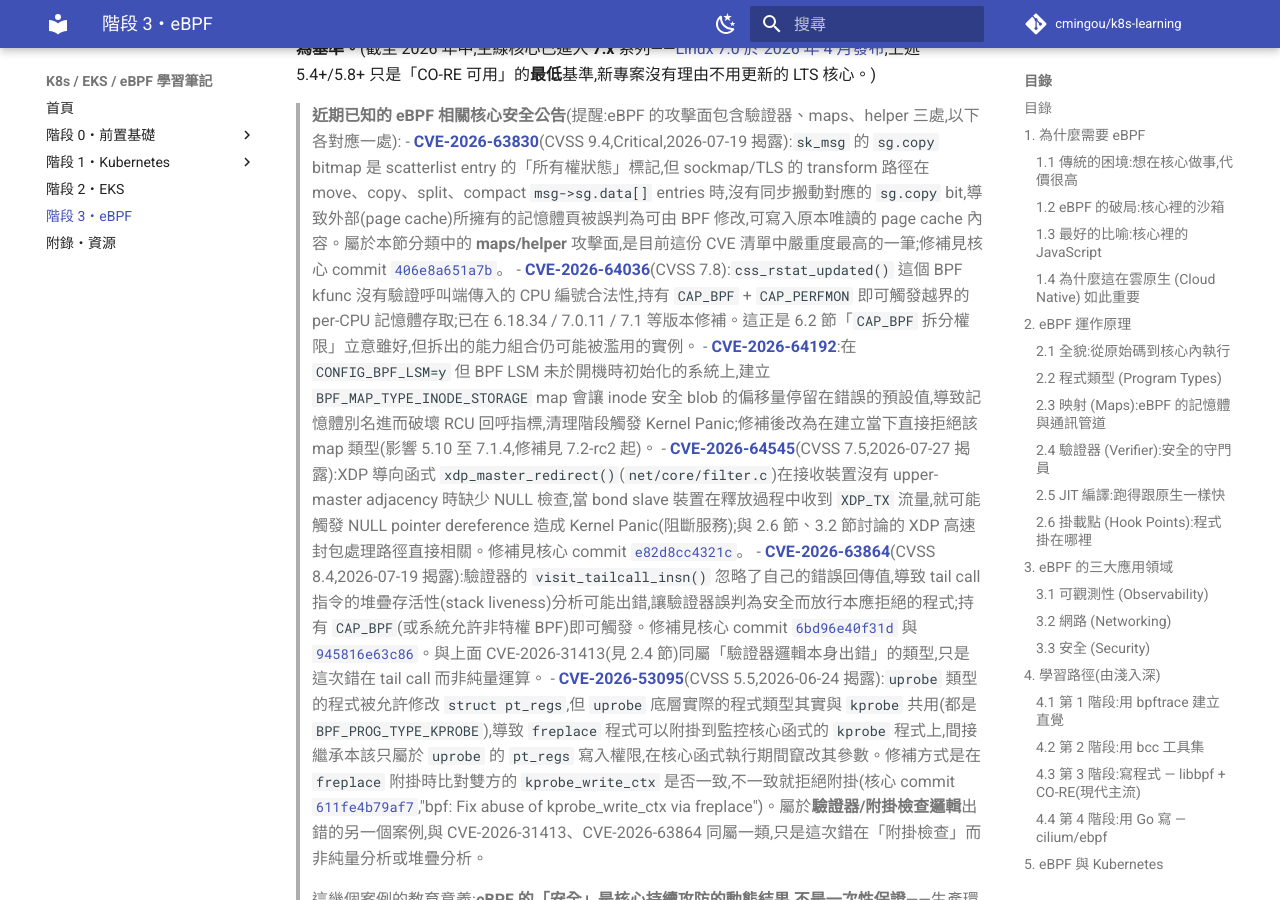
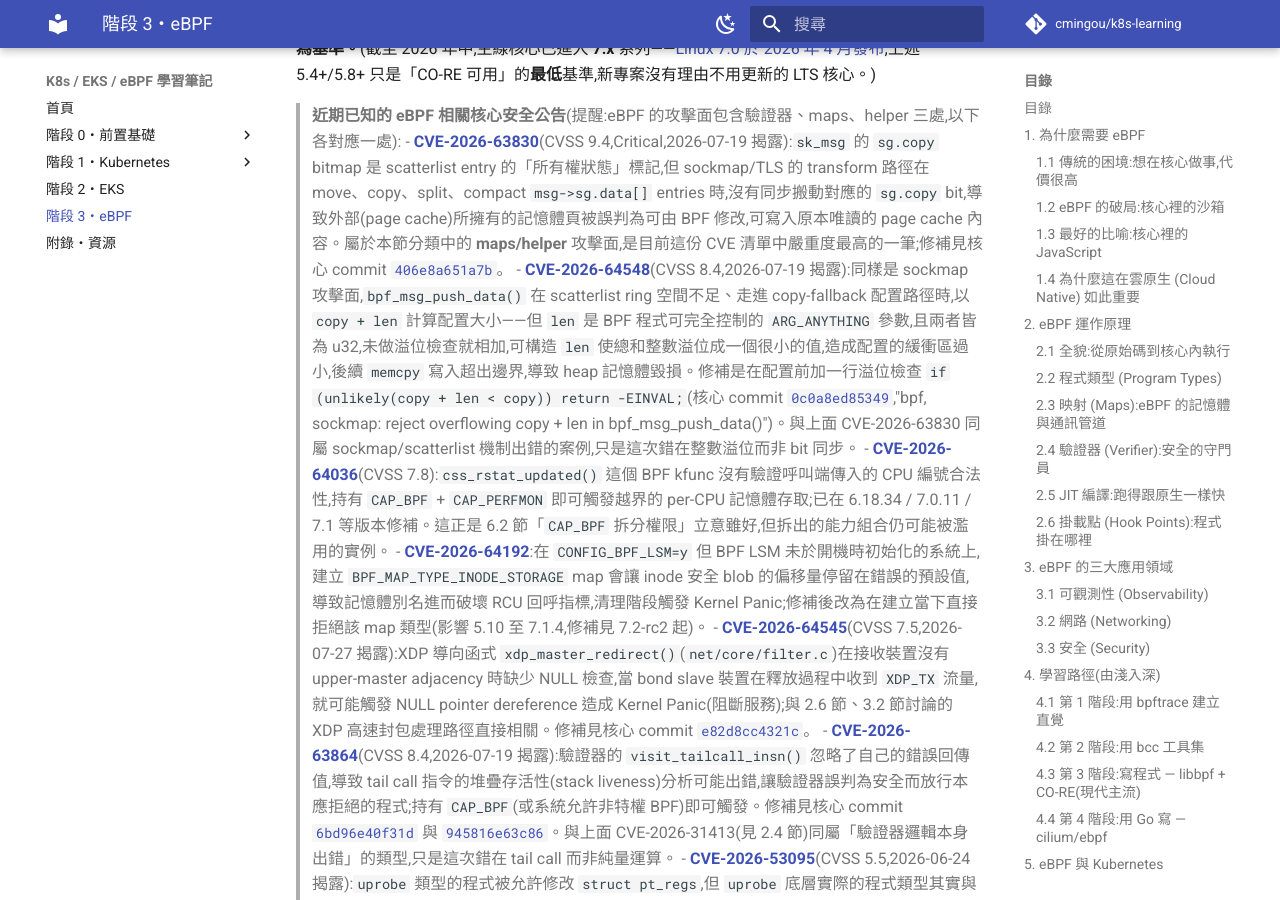
Before and after one commit to cmingou/k8s-learning, an MkDocs documentation site: the page built from docs/03-ebpf/README.md, in a window 1280 px wide and 900 px high, scrolled down 16447 px. Built offline with MkDocs 1.6.1 and Material for MkDocs 9.7.7, drawn with Linux system fonts in a browser that asks for light colours; comment, search, counter and statistics services are not loaded.

Commit message:
Add missing CVE-2026-64548 to eBPF sockmap CVE list
CVE-2026-64548 (CVSS 8.4, disclosed 2026-07-19) was published in the
same batch as the other recent sockmap-related CVE (CVE-2026-63830)
but was missed from the security advisory list. It covers an integer
overflow in bpf_msg_push_data()'s copy-fallback allocation path
(net/core/filter.c), where an attacker-controlled len can wrap
copy + len to a small value, causing an undersized allocation
followed by an out-of-bounds memcpy.

Verified against the Ubuntu Security Notice and the upstream kernel
fix commit.

Source: https://ubuntu.com/security/CVE-2026-64548
Fix commit: https://github.com/torvalds/linux/commit/0c0a8ed85349dae298712d79cb276acfeb794d82

```diff
--- a/docs/03-ebpf/README.md
+++ b/docs/03-ebpf/README.md
@@ -523,6 +523,7 @@ eBPF 的功能與核心版本**強相關**。各功能登場的大致里程碑(
 
 > **近期已知的 eBPF 相關核心安全公告**(提醒:eBPF 的攻擊面包含驗證器、maps、helper 三處,以下各對應一處):
 > - **[CVE-2026-63830](https://ubuntu.com/security/CVE-2026-63830)**(CVSS 9.4,Critical,2026-07-19 揭露):`sk_msg` 的 `sg.copy` bitmap 是 scatterlist entry 的「所有權狀態」標記,但 sockmap/TLS 的 transform 路徑在 move、copy、split、compact `msg->sg.data[]` entries 時,沒有同步搬動對應的 `sg.copy` bit,導致外部(page cache)所擁有的記憶體頁被誤判為可由 BPF 修改,可寫入原本唯讀的 page cache 內容。屬於本節分類中的 **maps/helper** 攻擊面,是目前這份 CVE 清單中嚴重度最高的一筆;修補見核心 commit [`406e8a651a7b`](https://git.kernel.org/linus/406e8a651a7b854c41fecd5117bb282b3a6c2c6b)。
+> - **[CVE-2026-64548](https://ubuntu.com/security/CVE-2026-64548)**(CVSS 8.4,2026-07-19 揭露):同樣是 sockmap 攻擊面,`bpf_msg_push_data()` 在 scatterlist ring 空間不足、走進 copy-fallback 配置路徑時,以 `copy + len` 計算配置大小——但 `len` 是 BPF 程式可完全控制的 `ARG_ANYTHING` 參數,且兩者皆為 u32,未做溢位檢查就相加,可構造 `len` 使總和整數溢位成一個很小的值,造成配置的緩衝區過小,後續 `memcpy` 寫入超出邊界,導致 heap 記憶體毀損。修補是在配置前加一行溢位檢查 `if (unlikely(copy + len < copy)) return -EINVAL;`(核心 commit [`0c0a8ed85349`](https://github.com/torvalds/linux/commit/0c0a8ed85349dae298712d79cb276acfeb794d82),"bpf, sockmap: reject overflowing copy + len in bpf_msg_push_data()")。與上面 CVE-2026-63830 同屬 sockmap/scatterlist 機制出錯的案例,只是這次錯在整數溢位而非 bit 同步。
 > - **[CVE-2026-64036](https://nvd.nist.gov/vuln/detail/CVE-2026-64036)**(CVSS 7.8):`css_rstat_updated()` 這個 BPF kfunc 沒有驗證呼叫端傳入的 CPU 編號合法性,持有 `CAP_BPF` + `CAP_PERFMON` 即可觸發越界的 per-CPU 記憶體存取;已在 6.18.34 / 7.0.11 / 7.1 等版本修補。這正是 6.2 節「`CAP_BPF` 拆分權限」立意雖好,但拆出的能力組合仍可能被濫用的實例。
 > - **[CVE-2026-64192](https://nvd.nist.gov/vuln/detail/CVE-2026-64192)**:在 `CONFIG_BPF_LSM=y` 但 BPF LSM 未於開機時初始化的系統上,建立 `BPF_MAP_TYPE_INODE_STORAGE` map 會讓 inode 安全 blob 的偏移量停留在錯誤的預設值,導致記憶體別名進而破壞 RCU 回呼指標,清理階段觸發 Kernel Panic;修補後改為在建立當下直接拒絕該 map 類型(影響 5.10 至 7.1.4,修補見 7.2-rc2 起)。
 > - **[CVE-2026-64545](https://ubuntu.com/security/CVE-2026-64545)**(CVSS 7.5,2026-07-27 揭露):XDP 導向函式 `xdp_master_redirect()`(`net/core/filter.c`)在接收裝置沒有 upper-master adjacency 時缺少 NULL 檢查,當 bond slave 裝置在釋放過程中收到 `XDP_TX` 流量,就可能觸發 NULL pointer dereference 造成 Kernel Panic(阻斷服務);與 2.6 節、3.2 節討論的 XDP 高速封包處理路徑直接相關。修補見核心 commit [`e82d8cc4321c`](https://git.kernel.org/stable/c/e82d8cc4321c373dc46e741cd2dfdaa7921fddb7)。
```
